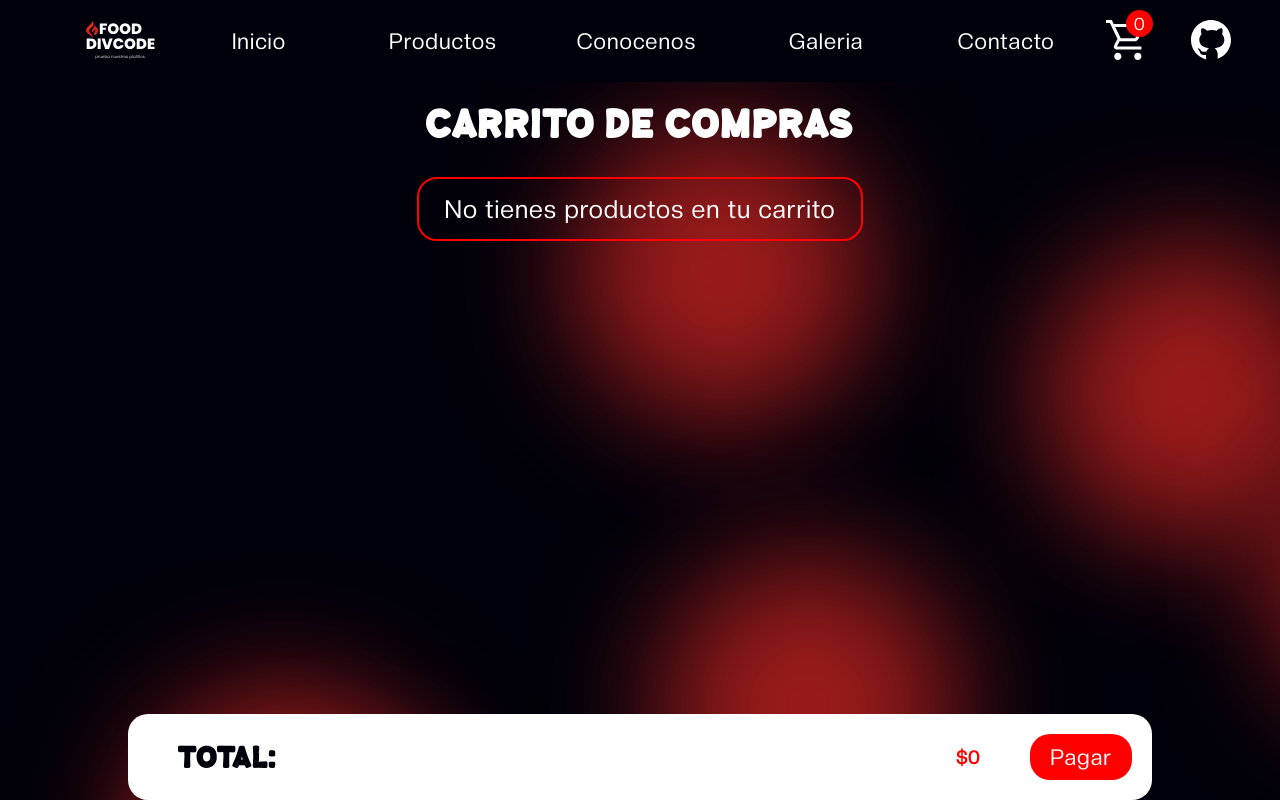
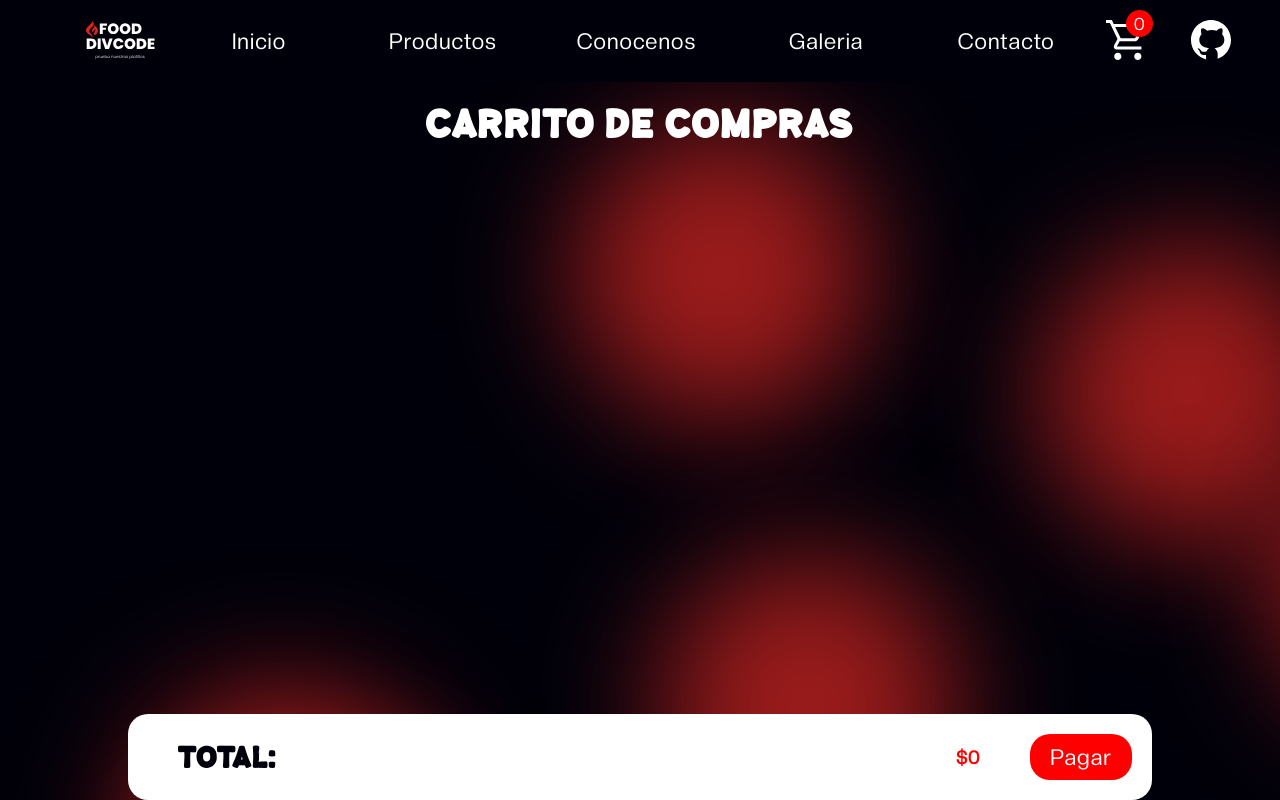
Before and after one commit to EnriqueHM31/tienda-hamburguesas, a React (Vite) app: page /carrito in a window 1280 px wide. Built offline with nearby package versions, Linux system fonts and the light colour scheme.

Commit message:
Creando componentes mas pequeños en el carrito

```diff
--- /dev/null
+++ b/src/components/ProductosCarrito.jsx
@@ -0,0 +1,38 @@
+function ProductoCarrito({ carrito, handleClickAgregarCantidad, handleClickQuitarCantidad }) {
+	const productosCarrito = carrito.carrito
+	return productosCarrito.map(({ id, nombre, precio, descripcion, cantidad }) => {
+		return (
+			<article className="producto-elegido" key={id}>
+				<img src={`/src/assets/img/menu/menu${id}.webp`} alt={nombre} />
+				<div className="contenido-producto-elegido">
+					<div className="contenedor-contenido-producto-elegido">
+						<h2 className="nombre-producto-elegido">{nombre}</h2>
+						<span>${precio}</span>
+					</div>
+
+					<p className="precio-producto-elegido">{descripcion}</p>
+				</div>
+
+				<div className="cantidad-producto">
+					<span>{cantidad}</span>
+					<div className="contenedor-btn-cantidad">
+						<button onClick={() => handleClickAgregarCantidad(id)} className="btn-agregar">
+							<img src="./src/assets/img/ic_agregar.webp" alt="icono para agregar" />
+						</button>
+						<button onClick={() => handleClickQuitarCantidad(id)} className="btn-quitar">
+							<img src="./src/assets/img/ic_quitar.webp" alt="icono para quitar" />
+						</button>
+					</div>
+				</div>
+			</article>
+		)
+	})
+}
+
+function SinProductos() {
+	return <p className="sin-productos">No tienes productos en tu carrito</p>
+}
+
+export default function ProductosCarrito(carrito, handleClickAgregarCantidad, handleClickQuitarCantidad) {
+	return carrito.length !== 0 ? <ProductoCarrito carrito={carrito} handleClickAgregarCantidad={handleClickAgregarCantidad} handleClickQuitarCantidad={handleClickQuitarCantidad} /> : <SinProductos />
+}
--- a/src/pages/Carrito.jsx
+++ b/src/pages/Carrito.jsx
@@ -1,41 +1,13 @@
-export default function Carrito({ carrito, handleClickAgregarCantdad, handleClickQuitarCantidad, total }) {
+import ProductosCarrito from '../components/ProductosCarrito.jsx'
+
+export default function Carrito({ carrito, handleClickAgregarCantidad, handleClickQuitarCantidad, total }) {
 	return (
 		<>
 			<div className="page">
 				<h1>Carrito de compras</h1>
 
 				<div className="contenedor-productos">
-					{carrito.length !== 0 ? (
-						carrito.map(({ id, nombre, precio, descripcion, cantidad }) => {
-							return (
-								<article className="producto-elegido" key={id}>
-									<img src={`/src/assets/img/menu/menu${id}.webp`} alt={nombre} />
-									<div className="contenido-producto-elegido">
-										<div className="contenedor-contenido-producto-elegido">
-											<h2 className="nombre-producto-elegido">{nombre}</h2>
-											<span>${precio}</span>
-										</div>
-
-										<p className="precio-producto-elegido">{descripcion}</p>
-									</div>
-
-									<div className="cantidad-producto">
-										<span>{cantidad}</span>
-										<div className="contenedor-btn-cantidad">
-											<button onClick={() => handleClickAgregarCantdad(id)} className="btn-agregar">
-												<img src="./src/assets/img/ic_agregar.webp" alt="icono para agregar" />
-											</button>
-											<button onClick={() => handleClickQuitarCantidad(id)} className="btn-quitar">
-												<img src="./src/assets/img/ic_quitar.webp" alt="icono para quitar" />
-											</button>
-										</div>
-									</div>
-								</article>
-							)
-						})
-					) : (
-						<p className="sin-productos">No tienes productos en tu carrito</p>
-					)}
+					<ProductosCarrito carrito={carrito} handleClickAgregarCantidad={handleClickAgregarCantidad} handleClickQuitarCantidad={handleClickQuitarCantidad} />
 				</div>
 
 				<div className=" pago-total">
```
